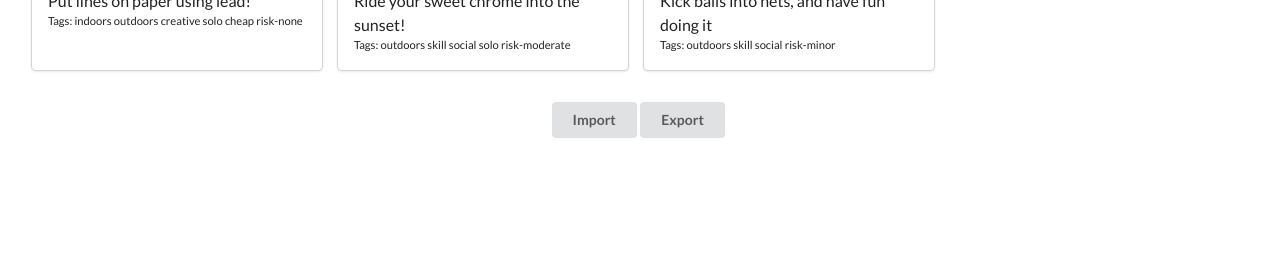
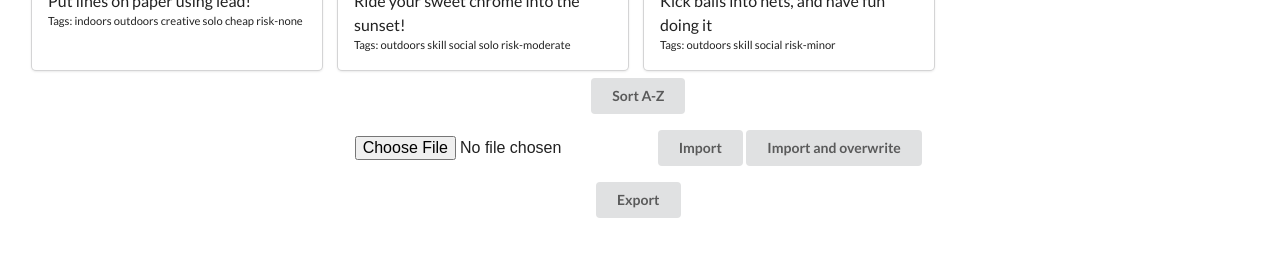
Before and after one commit to emberfiend/life-buffet, a React (Create React App) app: page / in a window 1280 px wide. Shown: the part 409-666 px from the top of the page. Built offline with nearby package versions, Linux system fonts and the light colour scheme.

Commit message:
4 files modified

```diff
--- a/src/App.js
+++ b/src/App.js
@@ -1,5 +1,6 @@
 import React from 'react';
 import { saveTemplateAsFile } from './utility';
+import basicDelights from './basic-delights.json';
 import './style.css';
 
 import DelightList from './components/DelightList';
@@ -10,6 +11,7 @@ class App extends React.Component {
     super(props);
     this.state = {
       poolDelights: this.loadPool(),
+      importedDelights: [],
       editModalShow: false,
       editModalTarget: this.makeFreshDelight(),
       editModalIndex: -1,
@@ -37,44 +39,9 @@ class App extends React.Component {
   };
 
   loadPool = () => {
-    // TODO: restructure imageUrl to imageUrls: an array of image urls. a random one is used on render, then a timer shuffles visible (within scroll window) images to their alternatives
-
     if (localStorage.getItem('pool') === null) {
       console.log('No pool in localstorage - generating items');
-      const newPool = [
-        {
-          name: 'Draw',
-          description: 'Put lines on paper using lead!',
-          imageUrls: [
-            'https://andrewbackhouse.com/res/reeds.jpg',
-            'https://lifebuffet.org/res/skateboard-6518594 on Pixabay.jpg',
-          ],
-          tags: [
-            'indoors',
-            'outdoors',
-            'creative',
-            'solo',
-            'cheap',
-            'risk-none',
-          ],
-        },
-        {
-          name: 'Skateboard',
-          description: 'Ride your sweet chrome into the sunset!',
-          imageUrls: [
-            'https://lifebuffet.org/res/skateboard-6518594 on Pixabay.jpg',
-          ],
-          tags: ['outdoors', 'skill', 'social', 'solo', 'risk-moderate'],
-        },
-        {
-          name: 'Football / Soccer',
-          description: 'Kick balls into nets, and have fun doing it',
-          imageUrls: [
-            'https://lifebuffet.org/res/soccer-7056003 by Dimitris Vetsikas on Pixabay.jpg',
-          ],
-          tags: ['outdoors', 'skill', 'social', 'risk-minor'],
-        },
-      ];
+      const newPool = basicDelights;
       localStorage.setItem('pool', JSON.stringify(newPool));
       return newPool;
     } else {
@@ -95,7 +62,7 @@ class App extends React.Component {
     return {
       name: '',
       description: '',
-      imageUrls: [''],
+      imageUrls: [],
       tags: [term == undefined ? '' : term],
     };
   }
@@ -139,38 +106,6 @@ class App extends React.Component {
       }));
     }
   };
-
-  /*onAdd = (term, delight) => {
-    // this should auto-add the filter term as a tag, if present
-
-    console.log(
-      `Item clicked for addition from section with term ${term} (using dummy delight for now).`
-    );
-    const newDelight = {
-      name: 'Dummy',
-      description: 'Test',
-      imageUrl: 'https://andrewbackhouse.com/res/reeds.jpg',
-      tags: ['test', 'test2'],
-    };
-
-    if (term.length > 0) {
-      if (
-        !newDelight.tags.reduce((state, next) => {
-          return state || next.includes(term);
-        }, false)
-      ) {
-        newDelight.tags.push(term);
-      }
-    }
-
-    if (!this.state.poolDelights.some((d) => d.name === newDelight.name)) {
-      console.log('Absent from pool delights');
-
-      this.setState((prevState) => ({
-        poolDelights: [...prevState.poolDelights, newDelight],
-      }));
-    }
-  };*/
 
   onUntag = (delight, term) => {
     console.log(`Delight ${delight.name} clicked for ${term} tag removal.`);
@@ -360,7 +295,7 @@ class App extends React.Component {
     if (save) {
       // careful here: can't refer to (normal) state because of where it's being used
       function spliceIntoOrAppendToArray(oldDelights, newDelight, index) {
-        var newArray = [...oldDelights];
+        var newArray = [...oldDelights]; // TODO: not a deep copy - think about consequences
         if (index > -1) {
           console.log(`Splicing into pool delights at ${index}`);
           newArray.splice(index, 1, newDelight);
@@ -387,10 +322,18 @@ class App extends React.Component {
 
   // ### data management functions ###
 
+  onImportOverwrite = () => {
+    this.onImport(true);
+  };
+
+  onImportWithoutOverwrite = () => {
+    this.onImport(false);
+  };
+
   // overwrite: determines whether name-matched delights will have their contents overwritten
   onImport = (overwrite) => {
-    function appendNewItemsToArray(oldDelights, newDelights) {
-      var newArray = [...oldDelights];
+    function appendNewItemsToArray(oldDelights, importedDelights, overwrite) {
+      /*var newArray = [...oldDelights];
       if (index > -1) {
         console.log(`Splicing into pool delights at ${index}`);
         newArray.splice(index, 1, newDelight);
@@ -400,19 +343,67 @@ class App extends React.Component {
           newArray.push(newDelight);
         }
       }
+      return newArray;*/
+
+      //console.log(oldDelights);
+      //console.log(importedDelights);
+      //console.log(importedDelights[0]);
+      //console.log(importedDelights[1]);
+
+      var newArray = structuredClone(oldDelights);
+      if (importedDelights.length > 0) {
+        // TODO: something more rock n roll than a for loop
+        for (var i = 0; i < importedDelights.length; i++) {
+          const importedDelight = importedDelights[i];
+          //console.log(importedDelight);
+          const exists = newArray.some((d) => d.name === importedDelight.name);
+          if (!exists) {
+            newArray.push(importedDelight);
+          } else if (overwrite) {
+            newArray[
+              newArray.findIndex((d) => d.name === importedDelight.name)
+            ] = importedDelight;
+          }
+        }
+      }
       return newArray;
     }
 
     this.setState((prevState) => ({
-      poolDelights: spliceIntoOrAppendToArray(
+      poolDelights: appendNewItemsToArray(
         prevState.poolDelights,
-        loadedDelights
+        prevState.importedDelights,
+        overwrite
       ),
     }));
   };
 
+  onImportField = (e) => {
+    const fileReader = new FileReader();
+    fileReader.readAsText(e.target.files[0], 'UTF-8');
+    fileReader.onload = (e) => {
+      //console.log('e.target.result', e.target.result);
+      //console.log(JSON.parse(e.target.result));
+      this.setState({ importedDelights: JSON.parse(e.target.result) });
+    };
+  };
+
   onExport = () => {
     saveTemplateAsFile('delights.json', this.state.poolDelights);
+  };
+
+  onSortAZ = () => {
+    function sortDelights(unsortedDelights) {
+      const unsortedDelightsClone = structuredClone(unsortedDelights);
+      unsortedDelightsClone.sort((a, b) => {
+        return a.name.localeCompare(b.name);
+      });
+      return unsortedDelightsClone;
+    }
+
+    this.setState((prevState) => ({
+      poolDelights: sortDelights(prevState.poolDelights),
+    }));
   };
 
   render() {
@@ -460,12 +451,31 @@ class App extends React.Component {
             onDelete={this.onDelete}
             onDrag={this.onPoolDrag}
           />
-          <div className="align-center" style={{ padding: '2em' }}>
-            <div className="two wide ui button" onClick={this.onImport}>
-              Import
+          <div>
+            <div className="align-center" style={{ padding: '0.5em 1em' }}>
+              <div className="two wide ui button" onClick={this.onSortAZ}>
+                Sort A-Z
+              </div>
             </div>
-            <div className="two wide ui button" onClick={this.onExport}>
-              Export
+            <div className="align-center" style={{ padding: '0.5em 1em' }}>
+              <input type="file" onChange={this.onImportField} />
+              <div
+                className="two wide ui button"
+                onClick={this.onImportWithoutOverwrite}
+              >
+                Import
+              </div>
+              <div
+                className="two wide ui button"
+                onClick={this.onImportOverwrite}
+              >
+                Import and overwrite
+              </div>
+            </div>
+            <div className="align-center" style={{ padding: '0.5em 1em' }}>
+              <div className="two wide ui button" onClick={this.onExport}>
+                Export
+              </div>
             </div>
           </div>
         </div>
--- a/src/components/DelightList.js
+++ b/src/components/DelightList.js
@@ -15,6 +15,8 @@ const DelightList = ({
 }) => {
   //const [term, setTerm] = useState(defaultFilter);
   const [filteredDelights, setFilteredDelights] = useState([]);
+
+  console.log('term is ' + term);
 
   useEffect(() => {
     setFilteredDelights(
--- a/src/utility.js
+++ b/src/utility.js
@@ -1,6 +1,6 @@
 // from MSOACC https://stackoverflow.com/questions/19721439/download-json-object-as-a-file-from-browser?answertab=modifieddesc#tab-top
 export function saveTemplateAsFile(filename, dataObjToWrite) {
-  const blob = new Blob([JSON.stringify(dataObjToWrite)], {
+  const blob = new Blob([JSON.stringify(dataObjToWrite, null, 2)], {
     type: 'text/json',
   });
   const link = document.createElement('a');
```
Also changed, not shown: src/fragments.js (+71 -0 lines).
